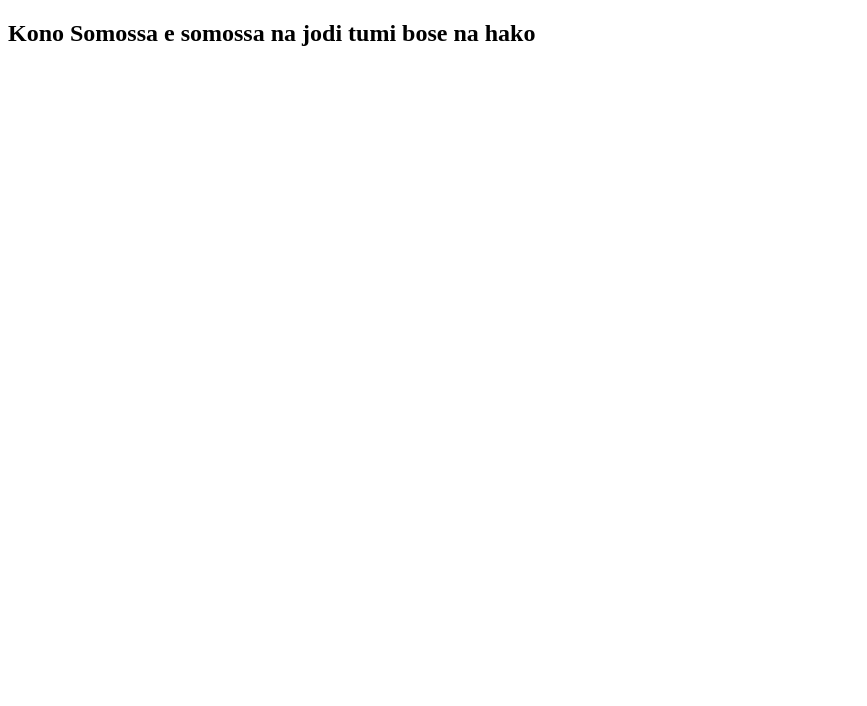
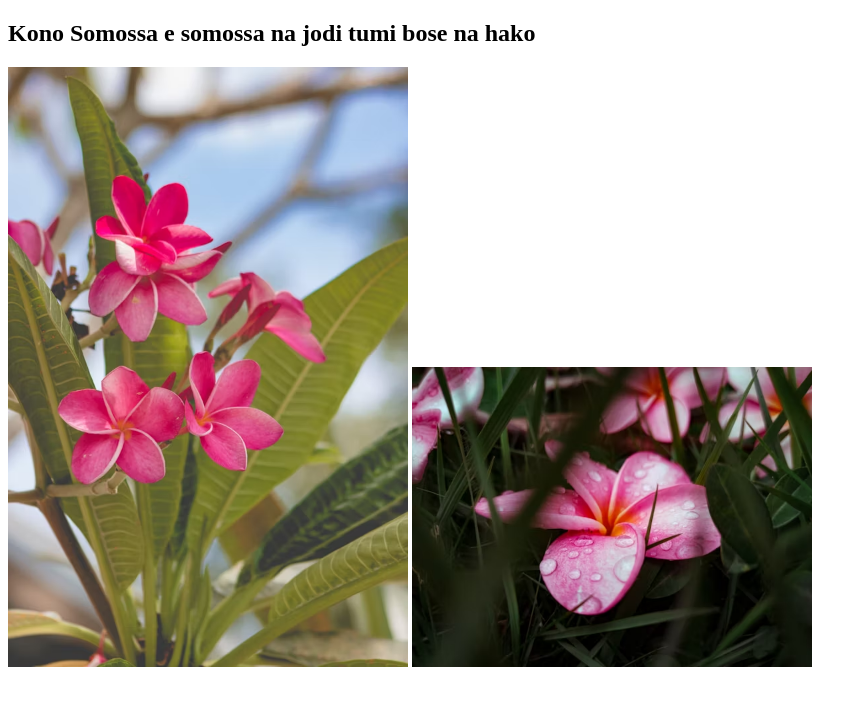
Before and after one commit to SCS-IT24/problem-will-never-last, a plain HTML site: page index.html in a window 1280 px wide. Shown: the whole page, without its empty margins (0-867 px from the left). Drawn offline with Linux system fonts and the light colour scheme.

Commit message:
added pictures

```diff
--- a/index.html
+++ b/index.html
@@ -7,5 +7,7 @@
 </head>
 <body>
     <h2>Kono Somossa e somossa na jodi tumi bose na hako</h2>
+    <img width="400px" src="Images/Flower-1.avif" alt="">
+    <img width="400px" src="Images/Flower.avif" alt="">
 </body>
 </html>
```
Also changed, not shown: Images/Flower-1.avif (added), Images/Flower.avif (added), Images/Tiger.avif (added), Images/lion.avif (added).
